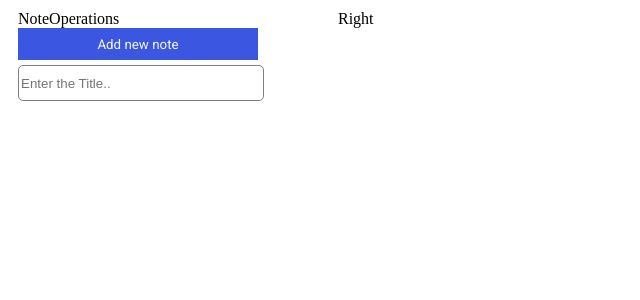
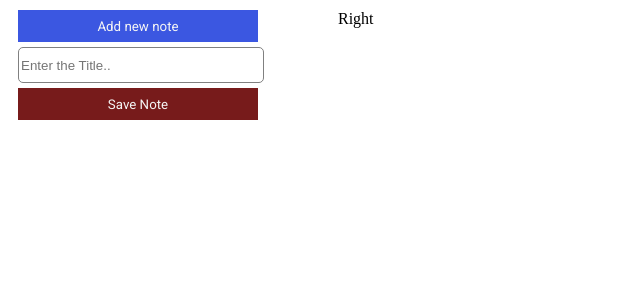
Before and after one commit to gomezmendozacarlos/evernote-like-app, a Next.js app: page / in a window 1280 px wide. Both pictures are taken after a click on the button "Add new note". Shown: the top 300 px of the page, without its empty margins (0-640 px from the left). Built offline with nearby package versions, Linux system fonts and the light colour scheme; no server answers.

Commit message:
Add save note in firebase integration

```diff
--- a/src/app/pages/components/NoteOperations/NoteOperations.js
+++ b/src/app/pages/components/NoteOperations/NoteOperations.js
@@ -1,18 +1,33 @@
 "use client";
 import { useState } from "react";
+import { app, database } from "../../../../../firebaseConfig";
+import { collection, addDoc } from "firebase/firestore";
 import styles from "@/app/styles/NoteOperation/NoteOperation.module.scss";
 
 const NoteOperations = () => {
   const [isInputVisible, setInputVisible] = useState(false);
   const [noteTitle, setNoteTitle] = useState("");
+  const [noteDesc, setNoteDesc] = useState("");
+  const [editorContent, setEditorContent] = useState("");
+
+  const dbInstance = collection(database, "notes");
 
   const inputToggle = () => {
     setInputVisible(!isInputVisible);
   };
 
+  const saveNote = () => {
+    addDoc(dbInstance, {
+      noteTitle: noteTitle,
+    });
+  };
+
+  const addDesc = (value) => {
+    setNoteDesc(value);
+  };
+
   return (
     <div className="note-operations">
-      NoteOperations
       <button onClick={inputToggle} className={styles.button}>
         Add new note
       </button>
@@ -23,6 +38,9 @@ const NoteOperations = () => {
             placeholder="Enter the Title.."
             onChange={(e) => setNoteTitle(e.target.value)}
           />
+          <button onClick={saveNote} className={styles.saveBtn}>
+            Save Note
+          </button>
         </div>
       ) : (
         <></>
--- a/src/app/styles/NoteOperation/NoteOperation.module.scss
+++ b/src/app/styles/NoteOperation/NoteOperation.module.scss
@@ -18,3 +18,13 @@
     border: 1px solid gray;
     margin: 5px 0;
 }
+
+.saveBtn{
+    width: 15rem;
+    height: 2rem;
+    cursor: pointer;
+    background-color: rgb(119, 27, 27);
+    color: whitesmoke;
+    border: rgb(119, 27, 27);
+    font-family: 'Roboto';
+}
```
Also changed, not shown: package.json (+4 -3 lines), 1 other file (tests, documents, lock files or other folders).
